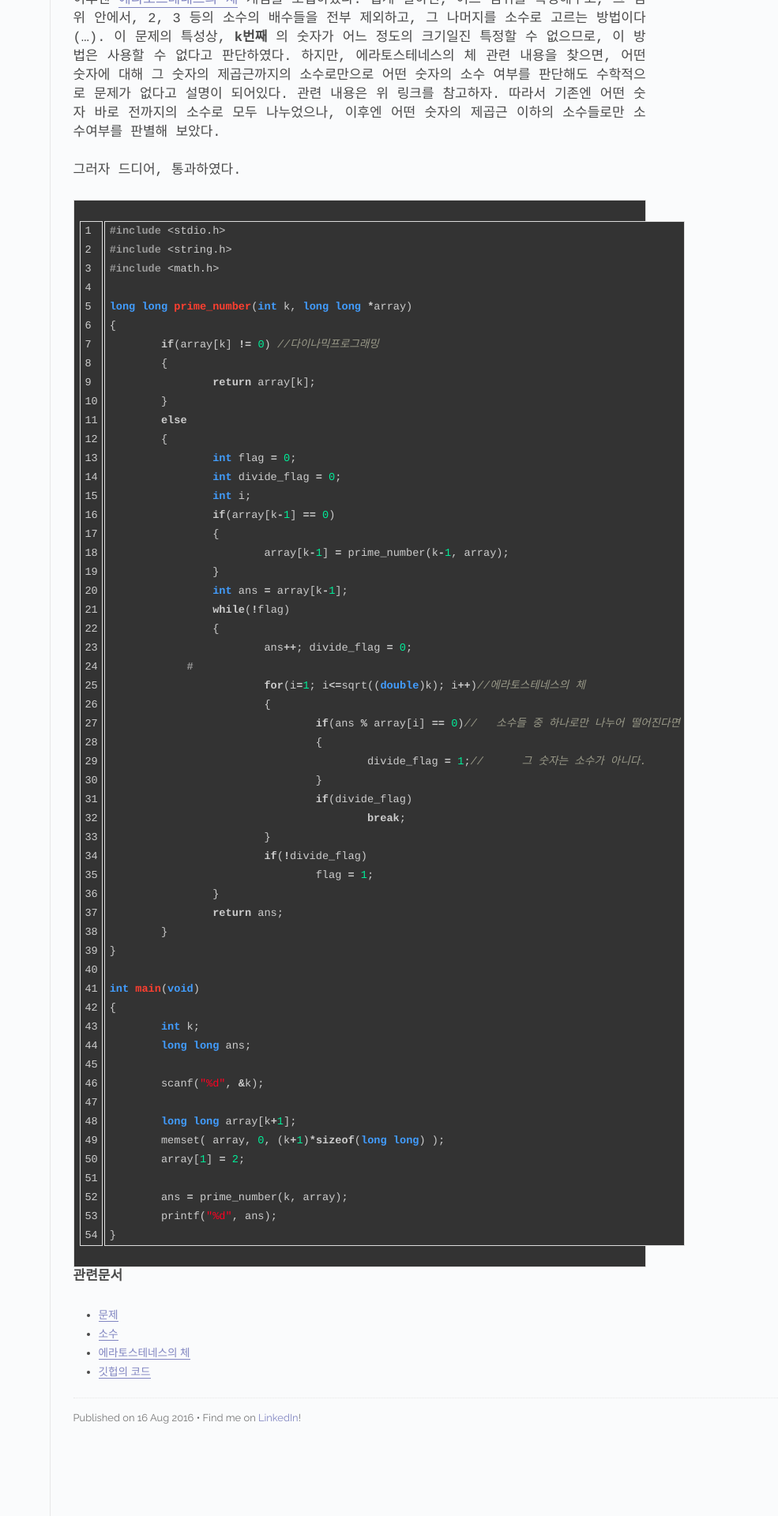
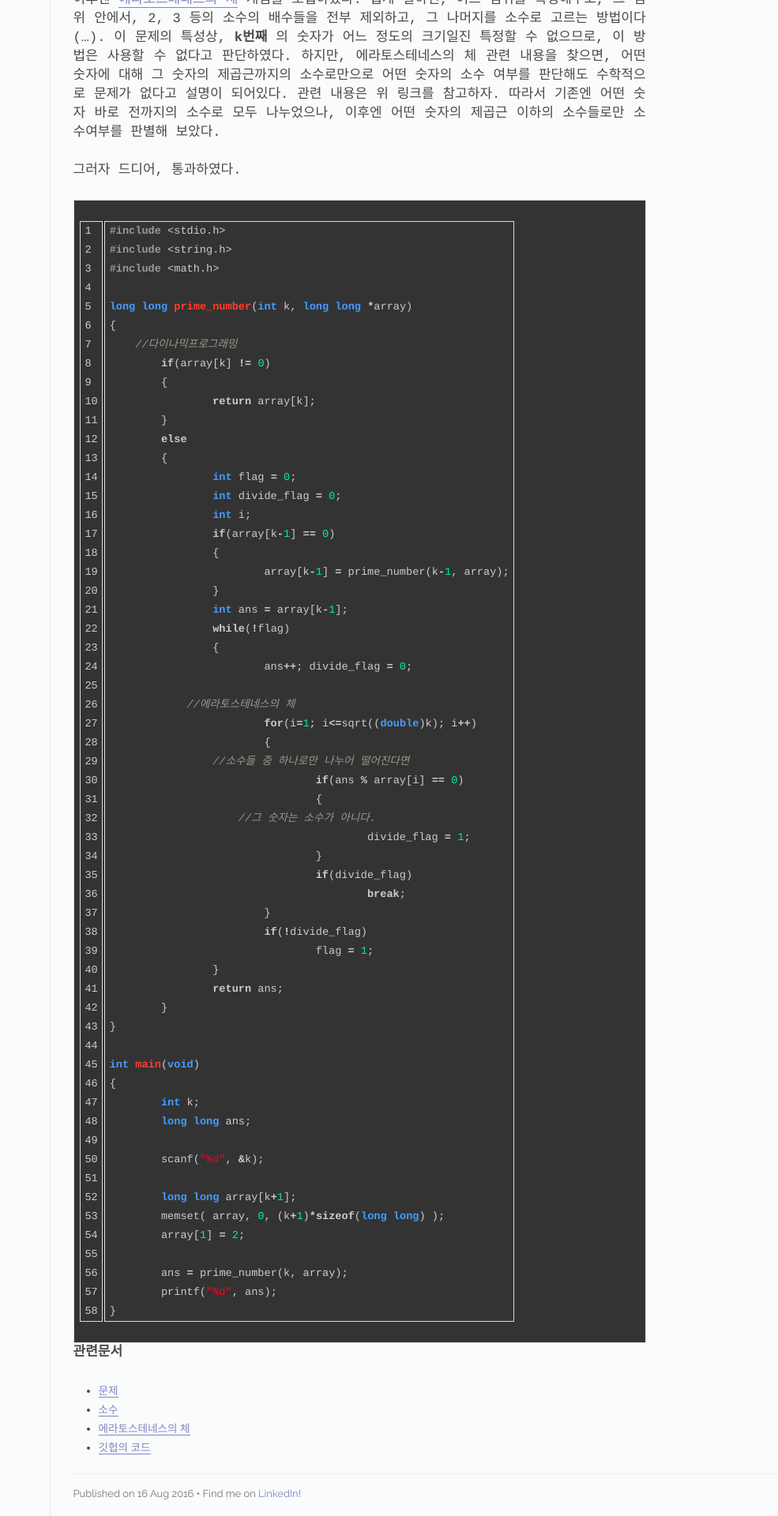
Before and after one commit to NugiSquare/nugisquare.github.io, a Jekyll site: the page built from _posts/2016-08-16-koi-860.md, in a window 1280 px wide. Shown: the part 1616-3536 px from the top of the page at 79% size, without its empty margins (295-1280 px from the left). Built offline with Jekyll 4.4.1, drawn with Linux system fonts in a browser that asks for light colours.

Commit message:
modify koi-860

```diff
--- a/_posts/2016-08-16-koi-860.md
+++ b/_posts/2016-08-16-koi-860.md
@@ -61,7 +61,8 @@ tags : 코이스터디
 
 long long prime_number(int k, long long *array)
 {
-	if(array[k] != 0) //다이나믹프로그래밍
+    //다이나믹프로그래밍
+	if(array[k] != 0)
 	{
 		return array[k];
 	}
@@ -78,12 +79,15 @@ long long prime_number(int k, long long *array)
 		while(!flag)
 		{
 			ans++; divide_flag = 0;
-            #
-			for(i=1; i<=sqrt((double)k); i++)//에라토스테네스의 체
+
+            //에라토스테네스의 체
+			for(i=1; i<=sqrt((double)k); i++)
 			{
-				if(ans % array[i] == 0)//   소수들 중 하나로만 나누어 떨어진다면
+                //소수들 중 하나로만 나누어 떨어진다면
+				if(ans % array[i] == 0)
 				{
-					divide_flag = 1;//      그 숫자는 소수가 아니다.
+                    //그 숫자는 소수가 아니다.
+					divide_flag = 1;
 				}
 				if(divide_flag)
 					break;
```
